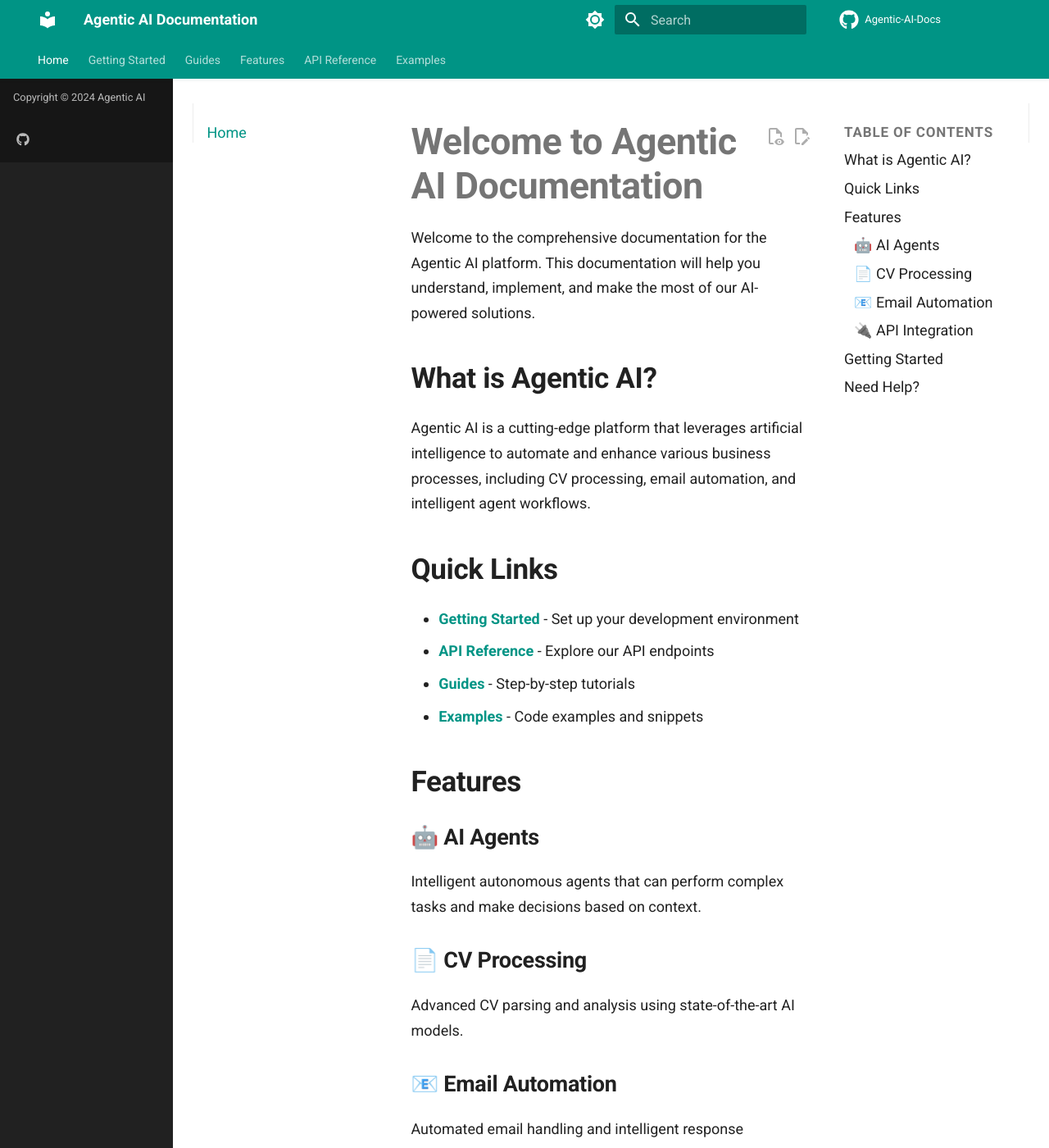
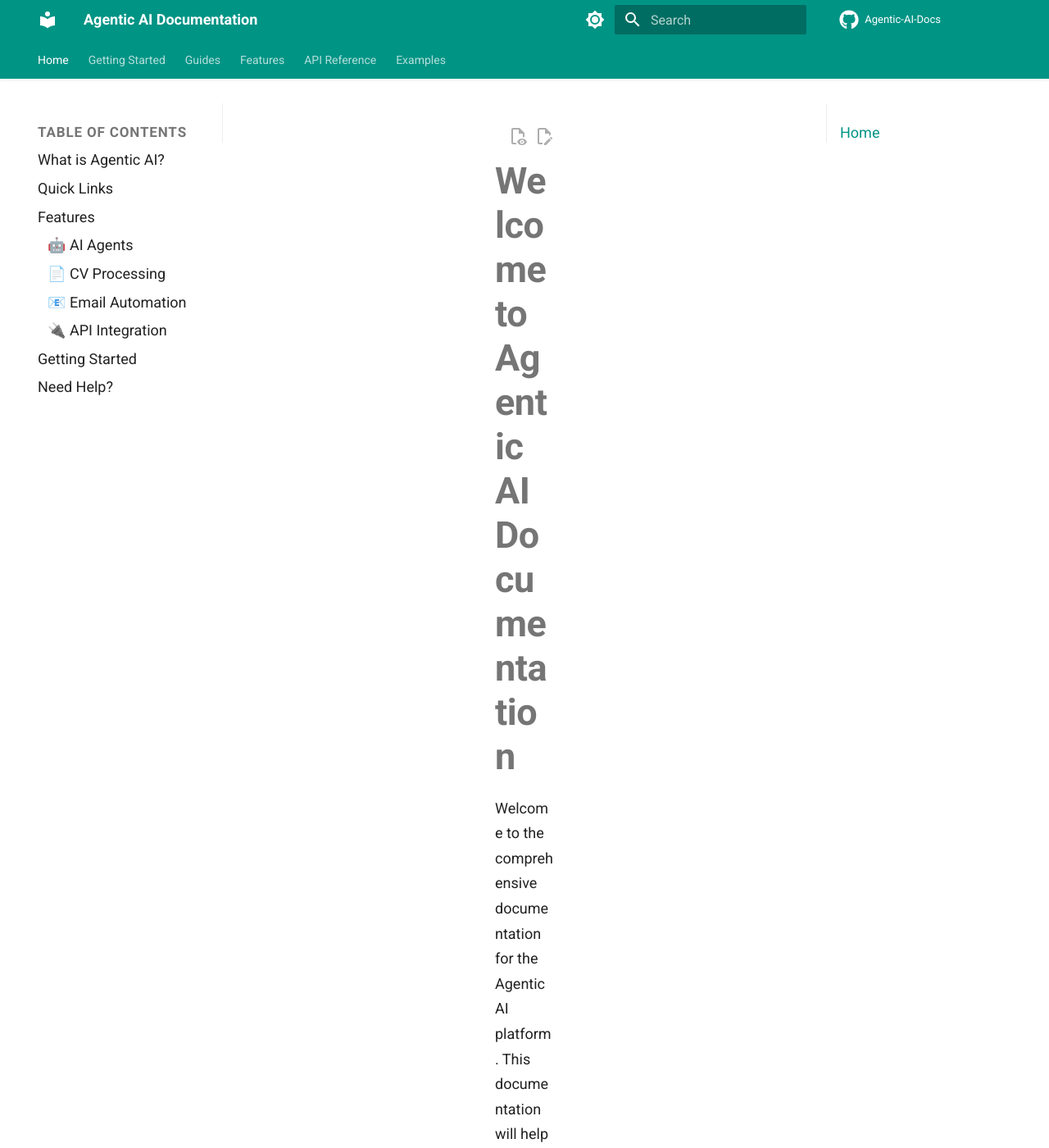
Before and after one commit to ibrahim-shaban-qabaqebo/Agentic-AI-Docs, an MkDocs documentation site: the page built from docs/index.md, in a window 1280 px wide and 1400 px high. Shown: the whole window at 82% size. Built offline with MkDocs 1.6.1 and Material for MkDocs 9.7.7, drawn with Linux system fonts in a browser that asks for light colours; comment, search, counter and statistics services are not loaded; the version menu is left out; some of the changed text lies outside the part shown.

Commit message:
Fix sidebar swap CSS for absolute positioning

```diff
--- a/docs/assets/stylesheets/extra.css
+++ b/docs/assets/stylesheets/extra.css
@@ -116,56 +116,45 @@
 
 /* Swap sidebars: TOC on left, navigation on right */
 @media screen and (min-width: 76.25em) {
-  /* Reverse the main container */
-  .md-main {
-    flex-direction: row-reverse;
-  }
-
+  /* Reverse the main inner container */
   .md-main__inner {
     flex-direction: row-reverse;
   }
 
-  /* Move TOC sidebar to left */
+  /* Move TOC sidebar (secondary) to left side */
   .md-sidebar--secondary {
-    order: -1;
-    left: 0 !important;
+    left: 0.8rem !important;
     right: auto !important;
     border-right: 1px solid rgba(0, 0, 0, 0.07);
     border-left: none;
-    margin-right: 1.2rem;
-    margin-left: 0;
   }
 
-  /* Move navigation sidebar to right */
+  /* Move navigation sidebar (primary) to right side */
   .md-sidebar--primary {
-    order: 1;
-    right: 0 !important;
+    right: 0.8rem !important;
     left: auto !important;
     border-left: 1px solid rgba(0, 0, 0, 0.07);
     border-right: none;
-    margin-left: 1.2rem;
-    margin-right: 0;
   }
 
-  /* Ensure content stays in middle */
+  /* Adjust content margins for swapped sidebars */
   .md-content {
-    order: 0;
+    margin-left: 15.4rem; /* Space for TOC on left */
+    margin-right: 15.4rem; /* Space for nav on right */
   }
 
-  /* Adjust container for proper layout */
-  .md-container {
-    display: flex;
-    flex-direction: row-reverse;
+  /* Adjust content inner to account for swapped layout */
+  .md-content__inner {
+    margin-left: 0;
+    margin-right: 0;
   }
 }
 
-/* Mobile: keep normal order */
-@media screen and (max-width: 76.1875em) {
-  .md-main {
-    flex-direction: column;
-  }
+/* Dark mode adjustments */
+[data-md-color-scheme="slate"] .md-sidebar--secondary {
+  border-right-color: rgba(255, 255, 255, 0.1);
+}
 
-  .md-main__inner {
-    flex-direction: column;
-  }
+[data-md-color-scheme="slate"] .md-sidebar--primary {
+  border-left-color: rgba(255, 255, 255, 0.1);
 }
```
